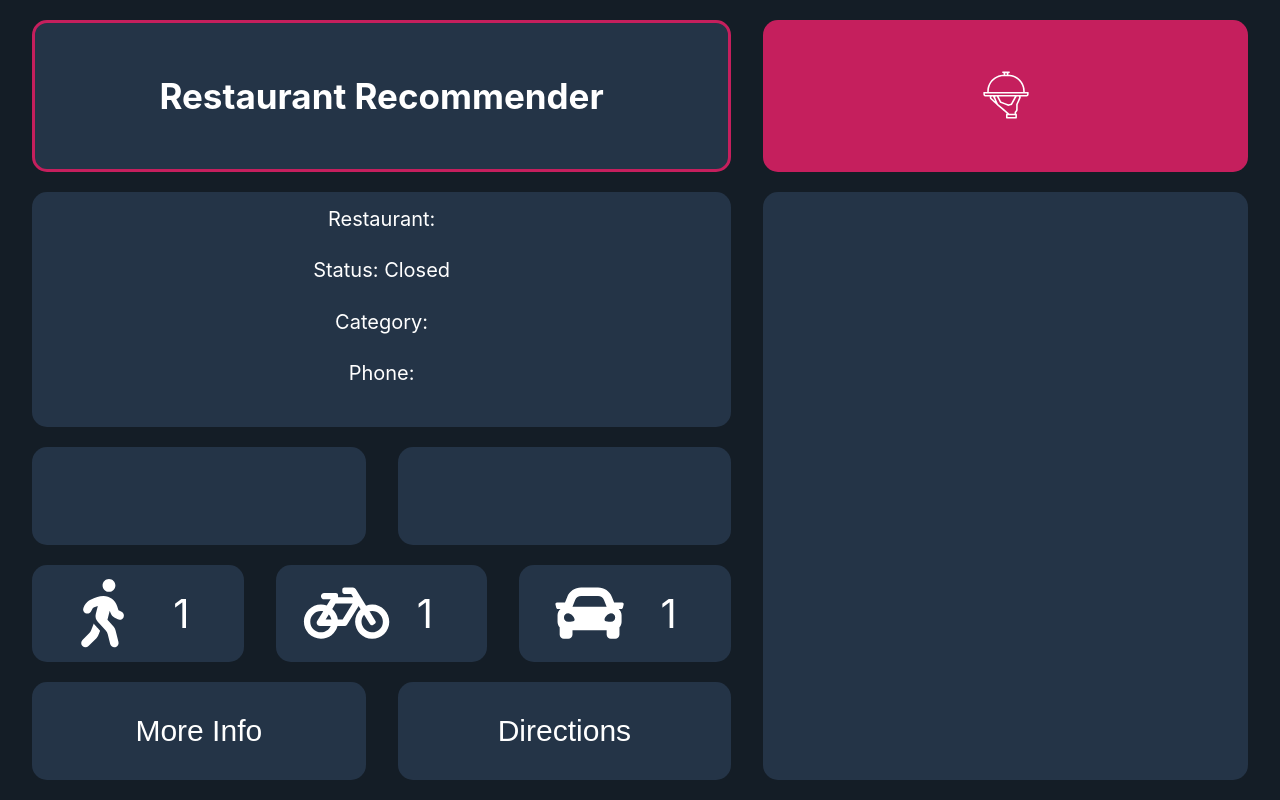
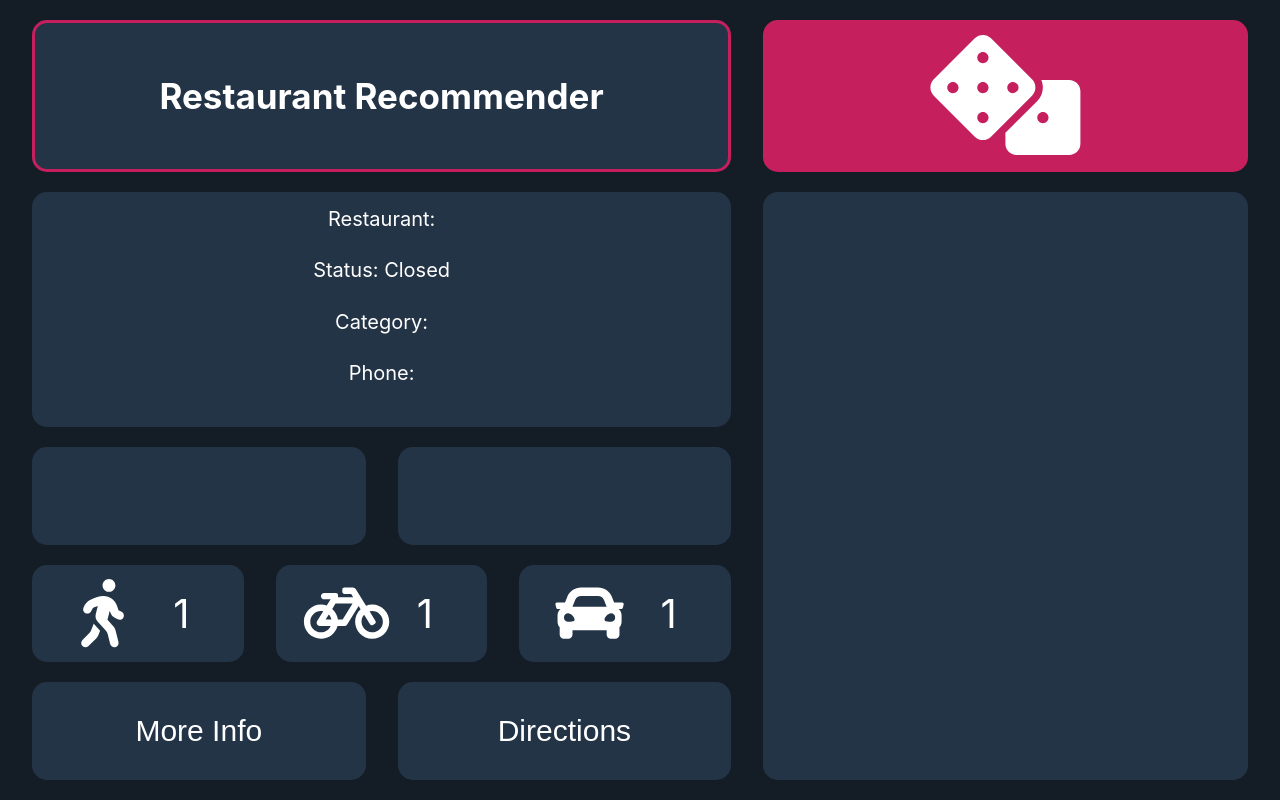
Before and after one commit to nameistao/Restaurant_Recommender_V3, a Next.js app: page / in a window 1280 px wide. Built offline with nearby package versions, Linux system fonts and the light colour scheme.

Commit message:
add loading loader animation

```diff
--- /dev/null
+++ b/components/icons/Dice.tsx
@@ -0,0 +1,26 @@
+interface IProps {
+  width: string;
+  height: string;
+  fill: string;
+}
+
+function SvgComponent(props: IProps) {
+  return (
+    <svg
+      aria-hidden="true"
+      data-prefix="fas"
+      data-icon="dice"
+      className="prefix__svg-inline--fa prefix__fa-dice prefix__fa-w-20"
+      xmlns="http://www.w3.org/2000/svg"
+      viewBox="0 0 640 512"
+      {...props}
+    >
+      <path
+        fill={props.fill}
+        d="M592 192H473.26c12.69 29.59 7.12 65.2-17 89.32L320 417.58V464c0 26.51 21.49 48 48 48h224c26.51 0 48-21.49 48-48V240c0-26.51-21.49-48-48-48zM480 376c-13.25 0-24-10.75-24-24 0-13.26 10.75-24 24-24s24 10.74 24 24c0 13.25-10.75 24-24 24zm-46.37-186.7L258.7 14.37c-19.16-19.16-50.23-19.16-69.39 0L14.37 189.3c-19.16 19.16-19.16 50.23 0 69.39L189.3 433.63c19.16 19.16 50.23 19.16 69.39 0L433.63 258.7c19.16-19.17 19.16-50.24 0-69.4zM96 248c-13.25 0-24-10.75-24-24 0-13.26 10.75-24 24-24s24 10.74 24 24c0 13.25-10.75 24-24 24zm128 128c-13.25 0-24-10.75-24-24 0-13.26 10.75-24 24-24s24 10.74 24 24c0 13.25-10.75 24-24 24zm0-128c-13.25 0-24-10.75-24-24 0-13.26 10.75-24 24-24s24 10.74 24 24c0 13.25-10.75 24-24 24zm0-128c-13.25 0-24-10.75-24-24 0-13.26 10.75-24 24-24s24 10.74 24 24c0 13.25-10.75 24-24 24zm128 128c-13.25 0-24-10.75-24-24 0-13.26 10.75-24 24-24s24 10.74 24 24c0 13.25-10.75 24-24 24z"
+      />
+    </svg>
+  );
+}
+
+export default SvgComponent;
--- /dev/null
+++ b/components/icons/Notch.tsx
@@ -0,0 +1,26 @@
+interface IProps {
+  width: string;
+  height: string;
+  fill: string;
+}
+
+function SvgComponent(props: IProps) {
+  return (
+    <svg
+      aria-hidden="true"
+      data-prefix="fas"
+      data-icon="circle-notch"
+      className="prefix__svg-inline--fa prefix__fa-circle-notch prefix__fa-w-16"
+      xmlns="http://www.w3.org/2000/svg"
+      viewBox="0 0 512 512"
+      {...props}
+    >
+      <path
+        fill={props.fill}
+        d="M288 39.056v16.659c0 10.804 7.281 20.159 17.686 23.066C383.204 100.434 440 171.518 440 256c0 101.689-82.295 184-184 184-101.689 0-184-82.295-184-184 0-84.47 56.786-155.564 134.312-177.219C216.719 75.874 224 66.517 224 55.712V39.064c0-15.709-14.834-27.153-30.046-23.234C86.603 43.482 7.394 141.206 8.003 257.332c.72 137.052 111.477 246.956 248.531 246.667C393.255 503.711 504 392.788 504 256c0-115.633-79.14-212.779-186.211-240.236C302.678 11.889 288 23.456 288 39.056z"
+      />
+    </svg>
+  );
+}
+
+export default SvgComponent;
--- a/components/molecules/Header.tsx
+++ b/components/molecules/Header.tsx
@@ -1,7 +1,9 @@
+import { useState } from "react";
 import axios from "axios";
-import styled from "styled-components";
+import styled, { keyframes } from "styled-components";
 
-import ServeFood from "components/icons/ServeFood";
+import Dice from "components/icons/Dice";
+import Notch from "components/icons/Notch";
 
 const StyledHeader = styled.header`
   width: 100%;
@@ -43,13 +45,30 @@ const StyledSearchButton = styled.button`
   }
 `;
 
+const rotate = keyframes`
+  from {
+    transform: rotate(0deg);
+  }
+
+  to {
+    transform: rotate(360deg);
+  }
+`;
+
+const StyledNotch = styled(Notch)`
+  animation: ${rotate} 2s linear infinite;
+`;
+
 interface IProps {
   setData: Function;
   curData: any;
 }
 
 const Header = ({ setData, curData }: IProps) => {
+  const [loading, setLoading] = useState(false);
+
   const searchHandler = async () => {
+    setLoading(true);
     let lat;
     let long;
 
@@ -79,6 +98,7 @@ const Header = ({ setData, curData }: IProps) => {
 
         setData(response.data.data.businesses[select]);
         console.log(response.data.data.businesses[select]);
+        setLoading(false);
       });
     } else {
       alert("Geolocation is not supported by this browser.");
@@ -93,7 +113,11 @@ const Header = ({ setData, curData }: IProps) => {
       </StyledTitleWrapper>
 
       <StyledSearchButton onClick={searchHandler}>
-        <ServeFood height={50} width={50} fill={"#ffffff"} />
+        {loading ? (
+          <StyledNotch height="80%" width="auto" fill={"#ffffff"} />
+        ) : (
+          <Dice height="80%" width="auto" fill={"#ffffff"} />
+        )}
       </StyledSearchButton>
     </StyledHeader>
   );
```
